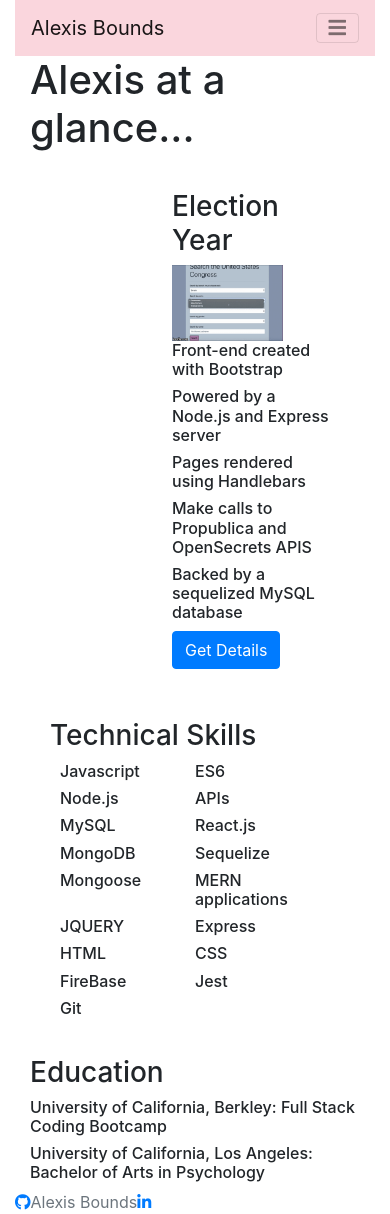
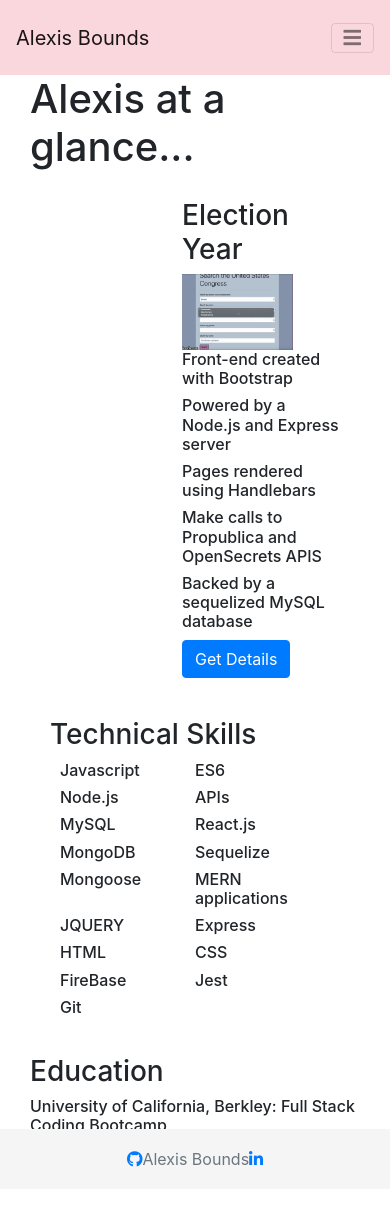
Before and after one commit to boundsalexis/react-portfolio, a React (Create React App) app: page / in a window 390 px wide. After the commit the page ends 1189 px from the top, so only its background shows below. Built offline with nearby package versions, Linux system fonts and the light colour scheme.

Commit message:
header and footer in correct place, all components in correct place, needs mobile styling and colors

```diff
--- a/src/App.js
+++ b/src/App.js
@@ -13,20 +13,23 @@ import Footer from "./components/footer";
 import Portfolio from "./pages/portfolio";
 import Project from "./pages/project";
 import Biography from './pages/bio';
+import Push from "./components/push";
 // import Project from "./pages/projects";
 
 function App() {
   return (
     <div>
+       <Navbar/>
       <Wrapper>
       <Router>
-      <Navbar/>
+      {/* <Navbar/>       */}
       <Route exact path="/" component={Glance}/>
       <Route exact path="/biography" component={Biography}/>
       <Route exact path="/portfolio" component={Portfolio}/>
       <Route exact path="/portfolio/:id" component={Project}/>
       </Router>
       </Wrapper>
+      <Push/>
       <Footer/>
     </div>
   )
--- a/src/components/footer/index.js
+++ b/src/components/footer/index.js
@@ -6,7 +6,7 @@ import "./style.css";
 function Footer(){
     return (
         <footer className="footer">
-          <div className="container">
+          <div className="container" id="footercontent">
             <span className="text-muted">
           <a className="fab fa-github" href="https://github.com/boundsalexis"> </a>
             Alexis Bounds
--- a/src/components/footer/style.css
+++ b/src/components/footer/style.css
@@ -1,5 +1,18 @@
-/* .footer{
-    padding: 20px;
-    margin: auto;
-    background-color: #FAD6DD;
-} */
+.footer{
+    position: absolute;
+    bottom: 0;
+    width: 100%;
+    height: 60px;
+    line-height: 60px;
+    background-color: #f5f5f5;
+   /* background-color: aqua;
+    position: absolute;
+    height: 70px; */
+    /* bottom: -100px; */
+    /* width: 100%; */
+    /* height: 2.5rem;    */
+}
+#footercontent{
+text-align: center;
+    /* padding-bottom: 2.5rem; */
+}
--- a/src/components/navbar/style.css
+++ b/src/components/navbar/style.css
@@ -1,3 +1,6 @@
 .navbar{
     background-color: #FAD6DD;
+    /* height: 60px; */
+    min-height: 75px;
+    max-height: fit-content;
 }
--- /dev/null
+++ b/src/components/push/index.js
@@ -0,0 +1,16 @@
+import React from "react";
+// import "./style.css";
+
+
+
+function Push(){
+    return (
+<div className="push">
+
+</div>
+    )
+
+}
+
+
+export default Push;
--- a/src/components/wrapper/style.css
+++ b/src/components/wrapper/style.css
@@ -9,4 +9,9 @@
     } */
 .container{
     margin: 0 auto;
+    display: block;
+    position: relative;
+    height:100%;
+    /* min-height: calc(100vh - 170px); */
+    overflow: hidden;
 }
--- a/src/data.json
+++ b/src/data.json
@@ -14,6 +14,7 @@
         },
         {
             "name": "FitMe",
+            "highlights":["I need","to make", "real ones"],
             "shortDescription": "Provide user with personalized motivation, workout plans, nutrition, and gyms based on their location.",
             "longDescription": "I worked with a team of three to create FitMe. The nutrition calculations were based on a formula from multiple reputable sources. The motivation comes fromt he quotable API, and the gym information comes from the Yelp API. We pull the users location from where they are at the time of viewing the app to ensure they recieve the most convenient gym information",
             "technologies": ["HTML", "ES6", "Javascript", "Pure.CSS", "Firebase", "Quotable API"],
@@ -24,6 +25,8 @@
 
         },
         {  "name": "Content Management System",
+            "highlights":["I need","to make", "real ones"],
+
             "shortDescription": "Command Line Interface allowing user to add, update, and delete: Deparments, Roles, Employees, and Managers.",
             "longDescription": "This CLI has three tables. A department table, a roles table, and an employees table. Employees have a role, department and manager associated with them. There is no seperate management table, the employee table is self-referential. You can view each table individually and a join of them all.",
             "technologies": [ "ES6", "Javascript", "Pure.CSS", "MySQL", "Sequelize"],
@@ -34,6 +37,8 @@
         },
      {
             "name": "Note Taker",
+            "highlights":["I need","to make", "real ones"],
+
             "technology": [" Node JS ", " HTML ", " Express ", " Jquery ", " Pure CSS" ],
             "repo": "https://github.com/boundsalexis/note-taker",
             "isDeployed": true,
@@ -43,6 +48,8 @@
             },
         {
             "name": "Cicky Game",
+            "highlights":["I need","to make", "real ones"],
+
             "technology": ["React ", "Handlebars ", " Bootstrap", " CSS", " JSX"],
             "isDeployed": true,
             "liveLink":"https://boundsalexis.github.io/clicky-game/",
@@ -52,6 +59,8 @@
             },
             {
             "name": "Team Manager",
+            "highlights":["I need","to make", "real ones"],
+
             "technology": ["Node JS ", " HTML ", " Jest "],
             "isDeployed": false,
             "repo": "https://github.com/boundsalexis/team-generator",
--- a/src/index.css
+++ b/src/index.css
@@ -20,3 +20,7 @@ code {
 /* body{
   margin: 0 auto;
 } */
+html{
+  position: relative;
+  min-height: 100%;
+}
--- a/src/pages/ataglance/style.css
+++ b/src/pages/ataglance/style.css
@@ -39,7 +39,7 @@
 .ftapp{
     float:right;
     width:60%;
-    margin:10px;
+    /* margin:10px; */
     padding:20px;
 }
 .mainglance{
--- a/src/pages/portfolio/style.css
+++ b/src/pages/portfolio/style.css
@@ -10,10 +10,10 @@
     grid-gap: 10px;
 
 }
-.card-image-top{
+.card-img-top{
     flex-shrink: 0;
-    width: 250px;
-    height: 200px;
+    width: 90%;
+    height: 40%;
     text-align: center;
     padding-left: 15%;
 }
@@ -22,3 +22,24 @@
     height: 50px;
 } */
 /* media query at 770 */
+@media only screen and (max-width: 900px) {
+    .mainportfolio{
+        margin: 0 auto;
+        display: grid;
+        grid-template-columns: repeat(2, 1fr);
+        grid-gap: 10px;
+
+    }
+  }
+@media only screen and (max-width: 770px) {
+    .mainportfolio{
+        margin: 0 auto;
+        display: block;
+    }
+    // fix card image
+    .card{
+        width: 70%;
+        padding: 0;
+        margin: 0 auto;
+    }
+  }
--- a/src/pages/project/index.js
+++ b/src/pages/project/index.js
@@ -16,10 +16,10 @@ function Project(props) {
 
     return (
         <div className="container">
-            <div class="project">
+            <div className="project">
             <h3>{data.projects[index].name}</h3>
             {/* <h6>{data.projects[index].shortDescription}</h6> */}
-            <img src={data.projects[index].gif} alt="politicalgif"></img>
+            <img className="projectimage" src={data.projects[index].gif} alt={data.projects[index].name}></img>
      {data.projects[index].highlights.map(item => (
                 <h6>{item}</h6>
             ))}
--- a/src/pages/project/style.css
+++ b/src/pages/project/style.css
@@ -9,3 +9,6 @@
     width:60%;
 
 }
+.projectimage{
+    width:60%
+}
```
